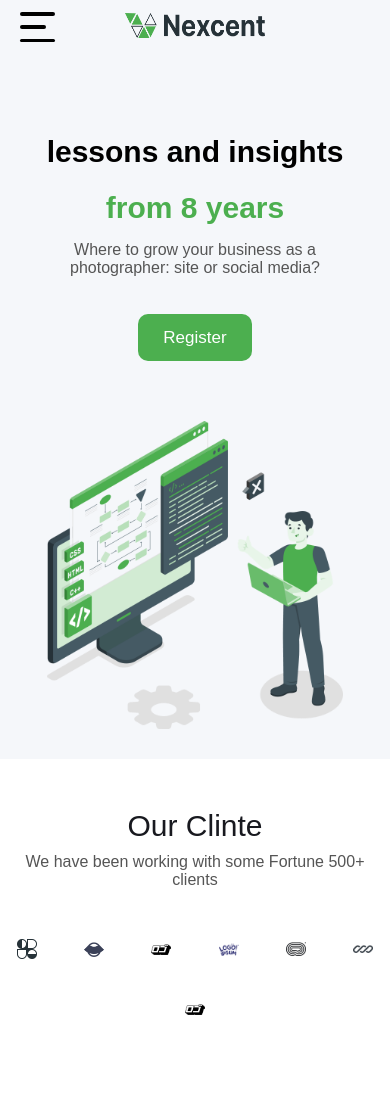
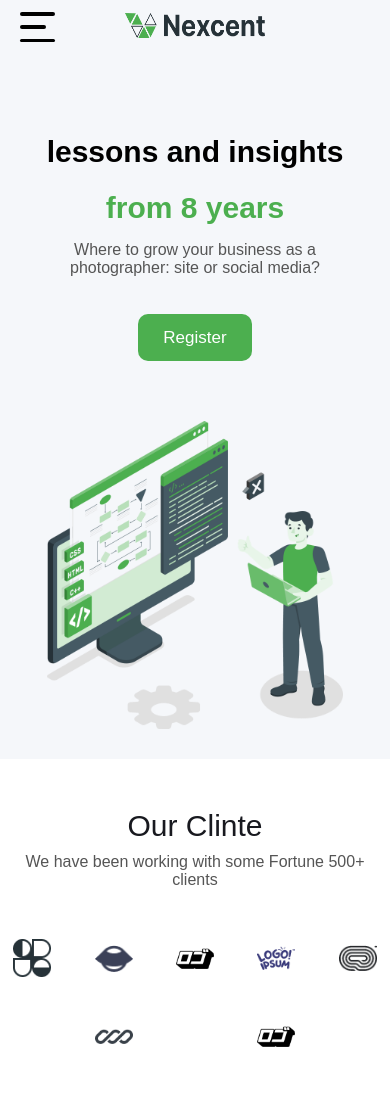
Before and after one commit to garv2006-dev/Nexent, a plain HTML site: page index.html in a window 390 px wide. Shown: the top 1100 px of the page. Drawn offline with Linux system fonts and the light colour scheme.

Commit message:
initialize

```diff
--- a/style2.css
+++ b/style2.css
@@ -991,7 +991,7 @@ body::-webkit-scrollbar {
         padding-top: 80px;
         background: #fff;
         height: 100vh;
-        width: 200px;
+        width: 300px;
         transform: translateX(-150%);
         display: flex;
         flex-direction: column;
@@ -1538,8 +1538,8 @@ body::-webkit-scrollbar {
     }
 
     .servis-ican img {
-        width: 20px;
-        height: 20px;
+        width: 38px;
+        height: 38px;
         object-fit: contain;
 
     }
```
